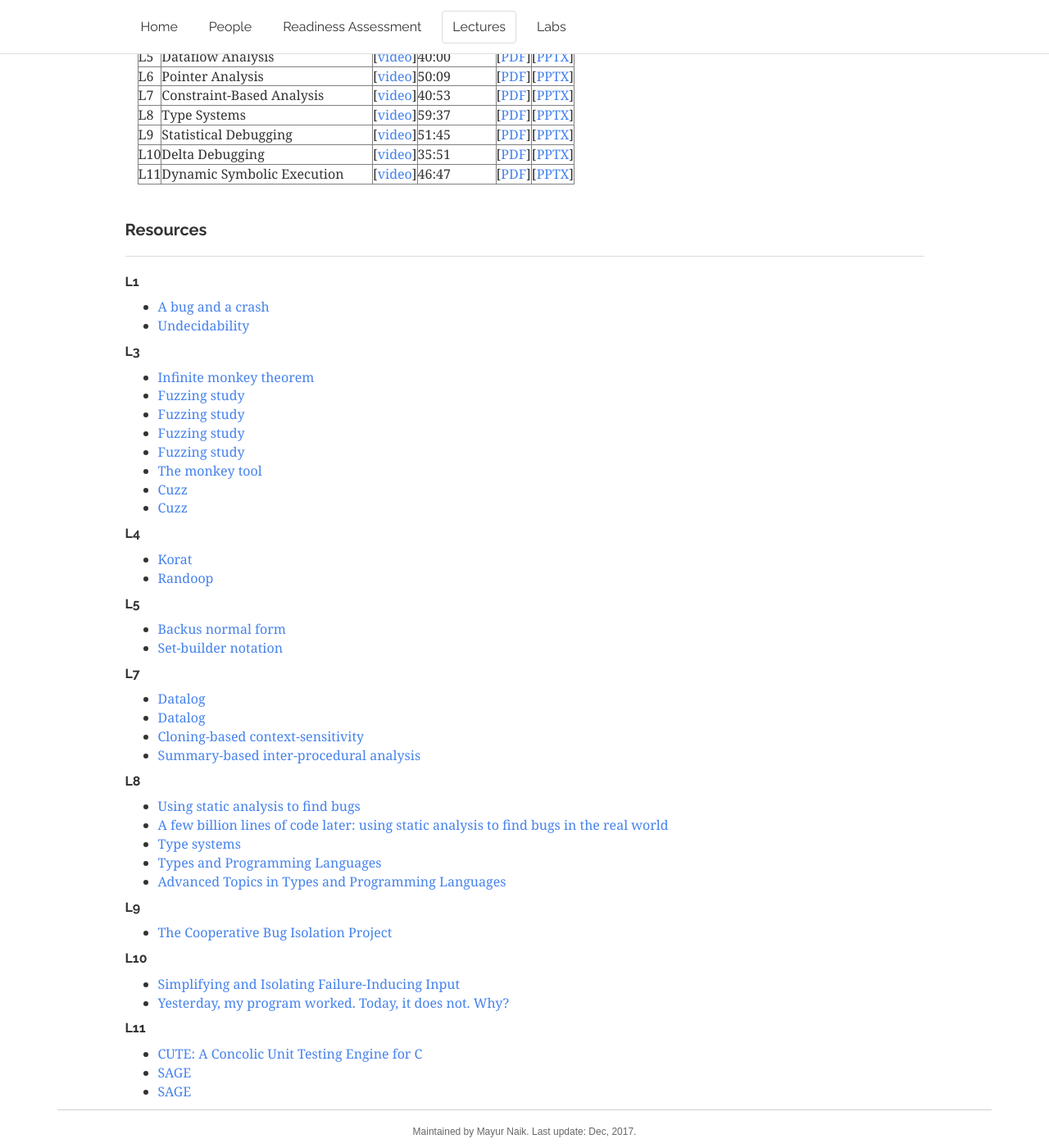
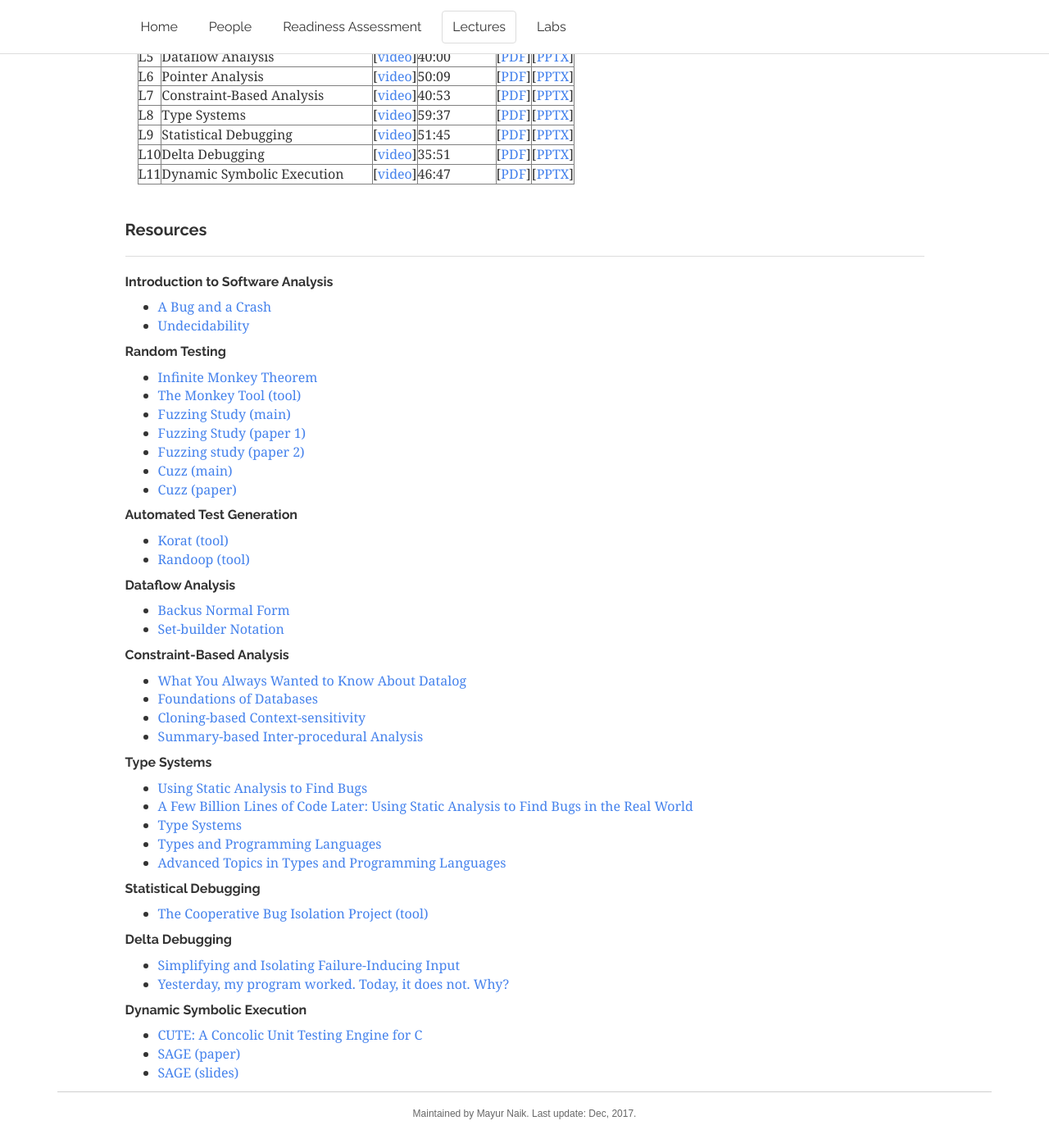
Before and after one commit to rightingcode/rightingcode.github.io, a Jekyll site: the page built from lectures.html, in a window 1280 px wide and 1400 px high, scrolled down 343 px. Shown: the whole window at 82% size. Built offline with Jekyll 4.4.1, drawn with Linux system fonts in a browser that asks for light colours; nearby versions of some CDN libraries; after the commit the page ends 1720 px from its top, so only the background shows below that.

Commit message:
update resources

```diff
--- a/lectures.html
+++ b/lectures.html
@@ -42,60 +42,59 @@ layout: default
   <div class = 'page-header' style="col-lg-12">
     <h4>Resources</h4>
   </div>
-  <h5>L1</h5>
+  <h5>Introduction to Software Analysis</h5>
   <ul>
-    <li><a href="http://www.around.com/ariane.html">A bug and a crash</a></li>
+    <li><a href="http://www.around.com/ariane.html">A Bug and a Crash</a></li>
     <li><a href="https://en.wikipedia.org/wiki/Undecidable_problem">Undecidability</a></li>
   </ul>
-  <h5>L3</h5>
+  <h5>Random Testing</h5>
   <ul>
-    <li><a href="https://en.wikipedia.org/wiki/Infinite_monkey_theorem">Infinite monkey theorem</a></li>
-    <li><a href="http://pages.cs.wisc.edu/~bart/fuzz/fuzz.html">Fuzzing study</a></li>
-    <li><a href="ftp://ftp.cs.wisc.edu/par-distr-sys/technical_papers/fuzz.pdf">Fuzzing study</a></li>
-    <li><a href="ftp://ftp.cs.wisc.edu/paradyn/technical_papers/fuzz-revisited.pdf">Fuzzing study</a></li>
-    <li><a href="http://pages.cs.wisc.edu/~bart/fuzz/fuzz.html">Fuzzing study</a></li>
-    <li><a href="http://developer.android.com/tools/help/monkey.html ">The monkey tool</a></li>
-    <li><a href="http://research.microsoQ.com/enLus/projects/cuzz/">Cuzz</a></li>
-    <li><a href="http://research.microsoQ.com/pubs/118655/asplos277-pct.pdf">Cuzz</a></li>
+    <li><a href="https://en.wikipedia.org/wiki/Infinite_monkey_theorem">Infinite Monkey Theorem</a></li>
+    <li><a href="http://developer.android.com/tools/help/monkey.html ">The Monkey Tool (tool)</a></li>
+    <li><a href="http://pages.cs.wisc.edu/~bart/fuzz/fuzz.html">Fuzzing Study (main)</a></li>
+    <li><a href="ftp://ftp.cs.wisc.edu/par-distr-sys/technical_papers/fuzz.pdf">Fuzzing Study (paper 1)</a></li>
+    <li><a href="ftp://ftp.cs.wisc.edu/paradyn/technical_papers/fuzz-revisited.pdf">Fuzzing study (paper 2)</a></li>
+    <li><a href="http://research.microsoft.com/en-us/projects/cuzz/">Cuzz (main)</a></li>
+    <li><a href="http://research.microsoft.com/pubs/118655/asplos277-pct.pdf">Cuzz (paper)</a></li>
   </ul>
-  <h5>L4</h5>
+  <h5>Automated Test Generation</h5>
   <ul>
-    <li><a href="http://mir.cs.illinois.edu/marinov/publica.ons/BoyapatiETAL02Korat.pdf">Korat</a></li>
-    <li><a href="http://research.microsoft.com/pubs/76578/randoop-tr.pdf">Randoop</a></li>
+    <li><a href="http://mir.cs.illinois.edu/marinov/publications/BoyapatiETAL02Korat.pdf">Korat (tool)</a></li>
+    <li><a href="http://research.microsoft.com/pubs/76578/randoop-tr.pdf">Randoop (tool)</a></li>
   </ul>
-  <h5>L5</h5>
+  <h5>Dataflow Analysis</h5>
   <ul>
-    <li><a href="https://en.wikipedia.org/wiki/Backus–Naur_form">Backus normal form</a></li>
-    <li><a href="https://en.wikipedia.org/wiki/Set-builder_notation">Set-builder notation</a></li>
+    <li><a href="https://en.wikipedia.org/wiki/Backus–Naur_form">Backus Normal Form</a></li>
+    <li><a href="https://en.wikipedia.org/wiki/Set-builder_notation">Set-builder Notation</a></li>
   </ul>
-  <h5>L7</h5>
+  <h5>Constraint-Based Analysis</h5>
   <ul>
-    <li><a href="http://www.utdallas.edu/~gupta/courses/acl/papers/datalog-paper.pdf">Datalog</a></li>
-    <li><a href="http://webdam.inria.fr/Alice/">Datalog</a></li>
-    <li><a href="https://suif.stanford.edu/papers/pldi04.pdf">Cloning-based context-sensitivity</a></li>
-    <li><a href="https://research.cs.wisc.edu/wpis/papers/popl95.pdf">Summary-based inter-procedural analysis</a></li>
+    <li><a href="http://www.utdallas.edu/~gupta/courses/acl/papers/datalog-paper.pdf">What You Always Wanted to Know About Datalog</a></li>
+    <li><a href="http://webdam.inria.fr/Alice/">Foundations of Databases</a></li>
+    <li><a href="https://suif.stanford.edu/papers/pldi04.pdf">Cloning-based Context-sensitivity</a></li>
+    <li><a href="https://research.cs.wisc.edu/wpis/papers/popl95.pdf">Summary-based Inter-procedural Analysis</a></li>
   </ul>
-  <h5>L8</h5>
+  <h5>Type Systems</h5>
   <ul>
-    <li><a href="http://ieeexplore.ieee.org/xpls/abs_all.jsp?arnumber=4602670&tag=1">Using static analysis to find bugs</a></li>
-    <li><a href="https://dl.acm.org/citation.cfm?id=1646374">A few billion lines of code later: using static analysis to find bugs in the real world</a></li>
-    <li><a href="http://www.cc.gatech.edu/~naik/courses/cs6340/papers/cardelli-types.pdf">Type systems</a></li>
+    <li><a href="http://ieeexplore.ieee.org/xpls/abs_all.jsp?arnumber=4602670&tag=1">Using Static Analysis to Find Bugs</a></li>
+    <li><a href="https://dl.acm.org/citation.cfm?id=1646374">A Few Billion Lines of Code Later: Using Static Analysis to Find Bugs in the Real World</a></li>
+    <li><a href="http://lucacardelli.name/Papers/TypeSystems.pdf">Type Systems</a></li>
     <li><a href="https://www.cis.upenn.edu/~bcpierce/tapl">Types and Programming Languages</a></li>
     <li><a href="https://www.cis.upenn.edu/~bcpierce/attapl">Advanced Topics in Types and Programming Languages</a></li>
   </ul>
-  <h5>L9</h5>
+  <h5>Statistical Debugging</h5>
   <ul>
-    <li><a href="http://research.cs.wisc.edu/cbi/">The Cooperative Bug Isolation Project</a></li>
+    <li><a href="http://research.cs.wisc.edu/cbi/">The Cooperative Bug Isolation Project (tool)</a></li>
   </ul>
-  <h5>L10</h5>
+  <h5>Delta Debugging</h5>
   <ul>
     <li><a href="https://www.st.cs.uni-saarland.de/publications/files/zeller-tse-2002.pdf">Simplifying and Isolating Failure-Inducing Input</a></li>
     <li><a href="https://www.st.cs.uni-saarland.de/publications/files/zeller-esec-1999.pdf">Yesterday, my program worked. Today, it does not. Why?</a></li>
   </ul>
-  <h5>L11</h5>
+  <h5>Dynamic Symbolic Execution</h5>
   <ul>
     <li><a href="http://mir.cs.illinois.edu/marinov/publications/SenETAL05CUTE.pdf">CUTE: A Concolic Unit Testing Engine for C</a></li>
-    <li><a href="http://research.microsoft.com/en-us/um/people/pg/public_psfiles/ndss2008.pdf">SAGE</a></li>
-    <li><a href="http://research.microsoft.com/en-us/um/people/pg/public_psfiles/talk-spin2009.pdf">SAGE</a></li>
+    <li><a href="https://patricegodefroid.github.io/public_psfiles/ndss2008.pdf">SAGE (paper)</a></li>
+    <li><a href="https://patricegodefroid.github.io/public_psfiles/talk-spin2009.pdf">SAGE (slides)</a></li>
   </ul>
 </div>
```
Also changed, not shown: labs.html (+8 -8 lines).
